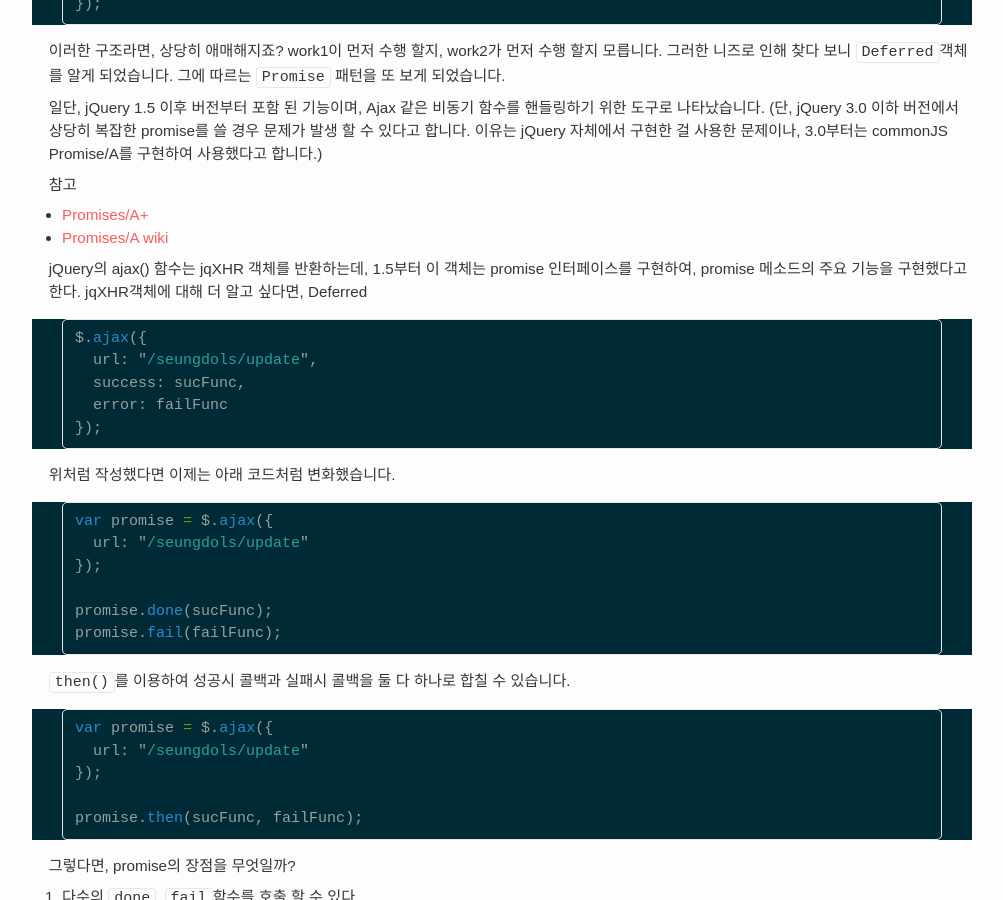
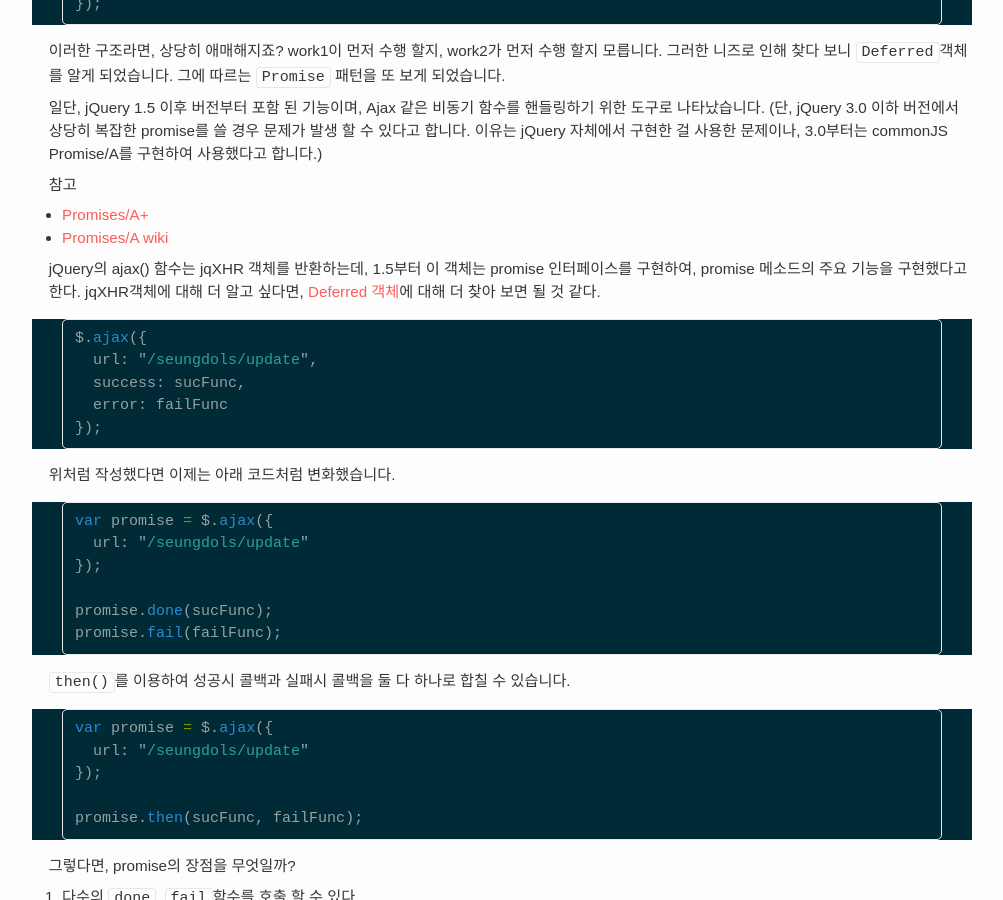
Before and after one commit to seungdols/seungdols.github.io, a Jekyll site: the page built from _posts/2017/2017-04-07-javascript-deferred-and-promise.markdown, in a window 1280 px wide and 900 px high, scrolled down 1611 px. Shown: the whole window, without its empty margins (138-1141 px from the left). Built offline with Jekyll 4.4.1, drawn with Linux system fonts in a browser that asks for light colours; some web fonts are replaced; comment, search, counter and statistics services are not loaded.

Commit message:
[update] edit javascript contents

````diff
--- a/_posts/2017/2017-04-07-javascript-deferred-and-promise.markdown
+++ b/_posts/2017/2017-04-07-javascript-deferred-and-promise.markdown
@@ -82,7 +82,7 @@ jQuery.ajax(
 * [Promises/A+](https://promisesaplus.com/)
 * [Promises/A wiki](http://wiki.commonjs.org/wiki/Promises/A)
 
-jQuery의 ajax() 함수는 jqXHR 객체를 반환하는데, 1.5부터 이 객체는 promise 인터페이스를 구현하여, promise 메소드의 주요 기능을 구현했다고 한다. jqXHR객체에 대해 더 알고 싶다면, Deferred
+jQuery의 ajax() 함수는 jqXHR 객체를 반환하는데, 1.5부터 이 객체는 promise 인터페이스를 구현하여, promise 메소드의 주요 기능을 구현했다고 한다. jqXHR객체에 대해 더 알고 싶다면, [Deferred 객체](http://api.jquery.com/category/deferred-object/)에 대해 더 찾아 보면 될 것 같다.
 
 ```javascript
 $.ajax({
````
